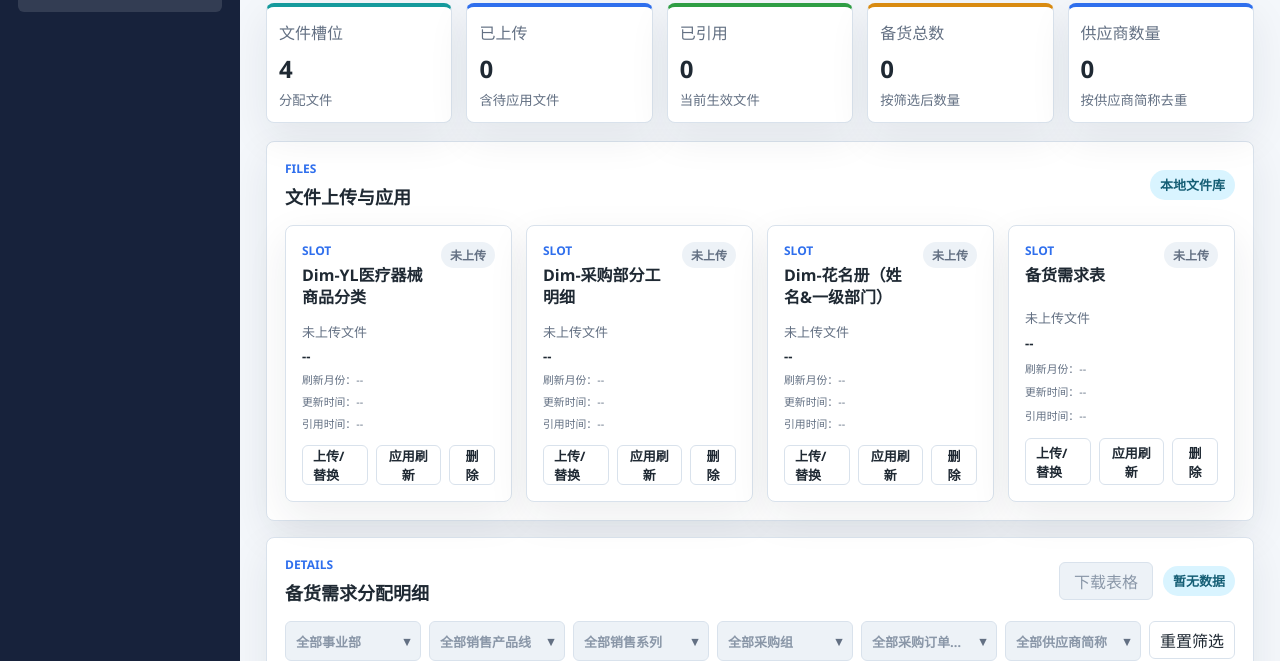
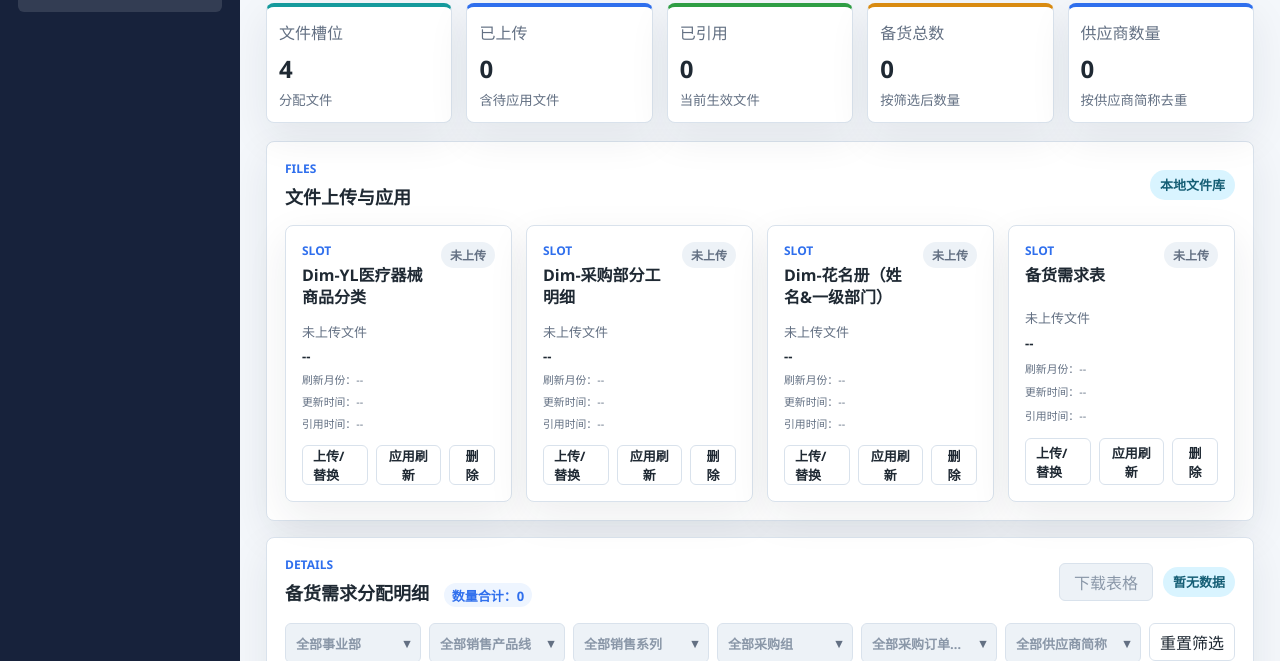
Before and after one commit to sunlizhu521-alt/beihuo, a plain HTML site: page index.html in a window 1280 px wide. Shown: the part 139-800 px from the top of the page. Drawn offline with Linux system fonts and the light colour scheme.

Commit message:
Show filtered quantity total

```diff
--- a/file-library.js
+++ b/file-library.js
@@ -64,6 +64,7 @@ const els = {
   uploadedCount: document.querySelector("#uploadedCount"),
   appliedCount: document.querySelector("#appliedCount"),
   beihuoTotal: document.querySelector("#beihuoTotal"),
+  quantityTotal: document.querySelector("#quantityTotal"),
   supplierCount: document.querySelector("#supplierCount"),
   filterToolbar: document.querySelector("#filterToolbar"),
   clearFiltersButton: document.querySelector("#clearFiltersButton"),
@@ -727,6 +728,7 @@ function updateDemandMetrics() {
     : state.filteredRows.length;
   const supplierCount = new Set(state.filteredRows.flatMap((row) => splitMultiValue(row.supplierShortName))).size;
   if (els.beihuoTotal) els.beihuoTotal.textContent = formatMetricNumber(total);
+  if (els.quantityTotal) els.quantityTotal.textContent = `数量合计：${formatMetricNumber(total)}`;
   if (els.supplierCount) els.supplierCount.textContent = formatMetricNumber(supplierCount);
   if (els.downloadDetailButton) els.downloadDetailButton.disabled = !state.filteredRows.length || !window.XLSX;
 }
--- a/index.html
+++ b/index.html
@@ -77,7 +77,7 @@
           <div class="panel-heading">
             <div>
               <p class="eyebrow">Details</p>
-              <h2>备货需求分配明细</h2>
+              <h2>备货需求分配明细 <span class="inline-total" id="quantityTotal">数量合计：0</span></h2>
             </div>
             <div class="detail-actions">
               <button id="downloadDetailButton" class="secondary-button" type="button" disabled>下载表格</button>
@@ -122,6 +122,6 @@
     <script src="./vendor/xlsx.full.min.js?v=20260601-1"></script>
     <script src="./vendor/jszip.min.js?v=20260609-1"></script>
     <script src="./shared-library.js?v=20260609-3"></script>
-    <script src="./file-library.js?v=20260609-25"></script>
+    <script src="./file-library.js?v=20260609-26"></script>
   </body>
 </html>
--- a/styles.css
+++ b/styles.css
@@ -157,6 +157,20 @@ h1 {
 
 h2 {
   font-size: 18px;
+}
+
+.inline-total {
+  display: inline-flex;
+  align-items: center;
+  min-height: 24px;
+  margin-left: 10px;
+  padding: 0 8px;
+  border-radius: 999px;
+  color: var(--blue);
+  background: #eef5ff;
+  font-size: 13px;
+  font-weight: 800;
+  vertical-align: middle;
 }
 
 .source-note {
```
